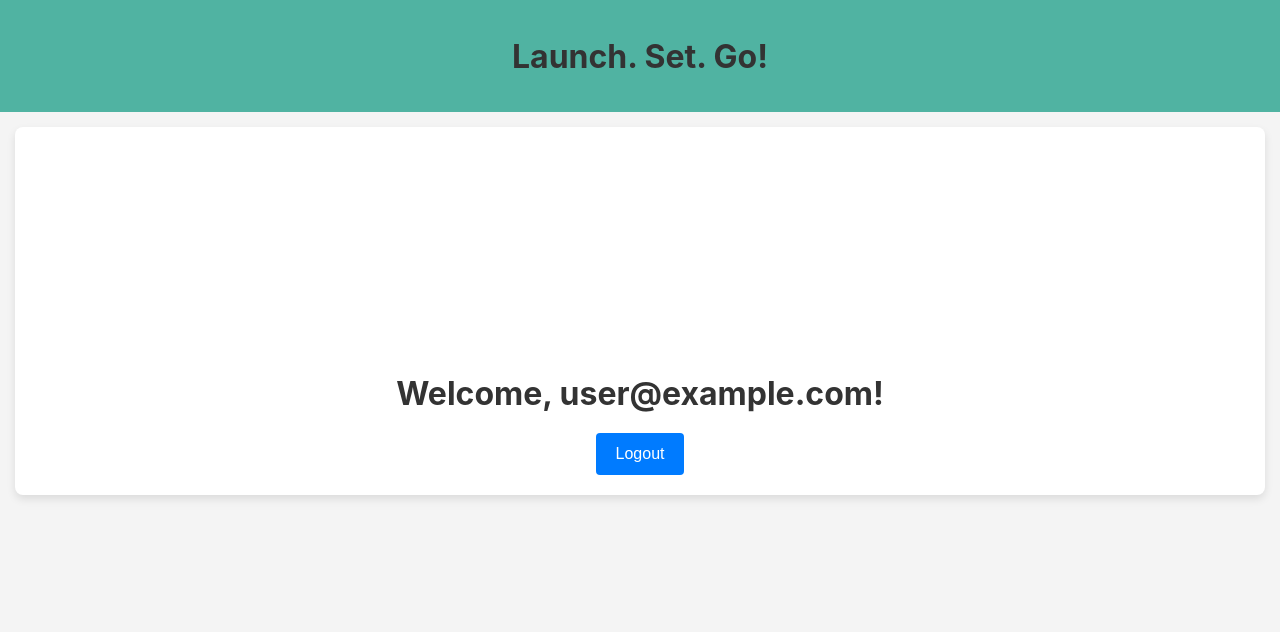
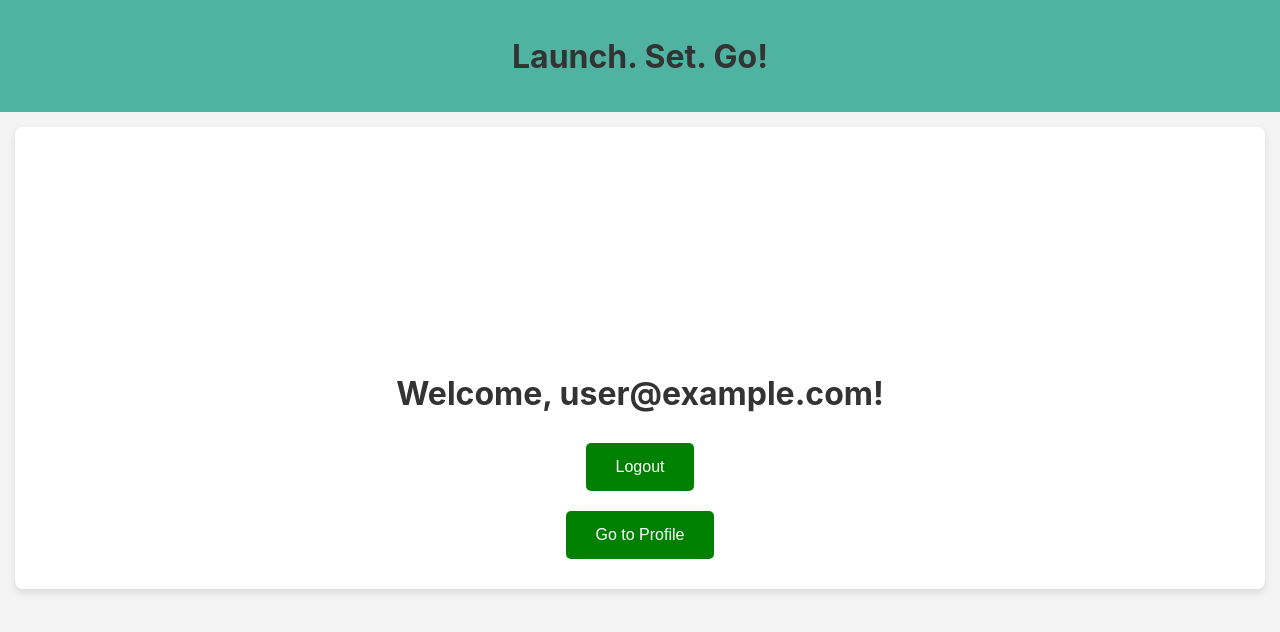
Before and after one commit to darrenmcl/LaunchSetGo, a React (Create React App) app: page /dashboard in a window 1280 px wide. Shown: the top 632 px of the page. Built offline with nearby package versions, Linux system fonts and the light colour scheme; no server answers; sample sign-in values are in the browser's storage; what reactfire would draw is missing.

Commit message:
Updated.

```diff
--- a/src/ProfilePage.css
+++ b/src/ProfilePage.css
@@ -1,12 +1,34 @@
 .profile-page {
-    display: flex;
-    flex-direction: column;
-    align-items: center;
-    padding: 20px;
-  }
+  max-width: 400px;
+  margin: auto;
+}
 
-  form {
-    display: flex;
-    flex-direction: column;
-    align-items: flex-start;
-  }
+form {
+  display: flex;
+  flex-direction: column;
+  gap: 16px;
+}
+
+label {
+  font-weight: bold;
+}
+
+input {
+  padding: 8px;
+  border-radius: 4px;
+  border: 1px solid #ccc;
+}
+
+button {
+  padding: 10px;
+  background-color: green;
+  color: white;
+  border: none;
+  border-radius: 4px;
+  cursor: pointer;
+}
+
+.error-message {
+  color: red;
+  font-weight: bold;
+}
--- a/src/ProfilePage.js
+++ b/src/ProfilePage.js
@@ -1,46 +1,47 @@
-import React, { useState } from 'react';
+import React, { useState, useEffect } from 'react';
 import { firebaseConfig } from './firebaseConfig.js';
 import { initializeApp } from 'firebase/app';
-import { getFirestore } from 'firebase/firestore';
-import { getAuth, createUserWithEmailAndPassword } from 'firebase/auth';
+import { getAuth, onAuthStateChanged } from 'firebase/auth';
+import { getFirestore, doc, setDoc } from 'firebase/firestore';
 import './ProfilePage.css';
 
-const app = initializeApp(firebaseConfig);
+const app = initializeApp(firebaseConfig);  // Make sure you're not initializing this multiple times across files
+const db = getFirestore(app);
 const auth = getAuth(app);
-const db = getFirestore(app);
 
 function ProfilePage() {
   const [name, setName] = useState('');
   const [email, setEmail] = useState('');
   const [isSubmitted, setIsSubmitted] = useState(false);
+  const [errorMessage, setErrorMessage] = useState('');
 
-  const handleNameChange = (event) => {
-    setName(event.target.value);
+  useEffect(() => {
+    const unsubscribe = onAuthStateChanged(auth, (user) => {
+      if (user) {
+        setEmail(user.email);
+      } else {
+        // Handle user not signed in
+      }
+    });
+
+    return () => unsubscribe();
+  }, []);
+
+  const handleNameChange = (e) => {
+    setName(e.target.value);
   };
 
-  const handleEmailChange = (event) => {
-    setEmail(event.target.value);
-  };
+  const handleSubmit = async (e) => {
+    e.preventDefault();
 
-  const handleSubmit = (event) => {
-    event.preventDefault();
-    createUserWithEmailAndPassword(auth, email, 'password')
-      .then((userCredential) => {
-        const user = userCredential.user;
-        db.collection('users').doc(user.uid).set({
-          name,
-          email,
-        })
-        .then(() => {
-          setIsSubmitted(true);
-        })
-        .catch((error) => {
-          console.error('Error adding user to database:', error);
-        });
-      })
-      .catch((error) => {
-        console.error('Error creating user:', error);
-      });
+    try {
+      const userDoc = doc(db, 'users', auth.currentUser.uid);
+      await setDoc(userDoc, { name, email });
+      setIsSubmitted(true);
+    } catch (error) {
+      console.error('Error adding user to database:', error);
+      setErrorMessage(error.message);
+    }
   };
 
   return (
@@ -50,13 +51,10 @@ function ProfilePage() {
           Name:
           <input type="text" value={name} onChange={handleNameChange} />
         </label>
-        <label>
-          Email:
-          <input type="email" value={email} onChange={handleEmailChange} />
-        </label>
         <button type="submit">Submit</button>
       </form>
-      {isSubmitted && <p>User created successfully!</p>}
+      {isSubmitted && <p>User updated successfully!</p>}
+      {errorMessage && <p className="error-message">{errorMessage}</p>}
     </div>
   );
 }
--- a/src/UserDashboard.css
+++ b/src/UserDashboard.css
@@ -29,3 +29,14 @@ div {
   button:hover {
     background-color: #0056b3;
   }
+
+  .goToProfileButton {
+    padding: 15px 30px;
+    font-size: 16px;
+    background-color: green;
+    color: white;
+    border: none;
+    border-radius: 5px;
+    margin: 10px;
+    cursor: pointer;
+  }
--- a/src/UserDashboard.js
+++ b/src/UserDashboard.js
@@ -34,12 +34,17 @@ import { firebaseConfig } from './firebaseConfig.js';
     }
   };
 
+  const goToProfile = () => {
+    navigate('/profile');
+  };
+
   return (
     <div>
       {user ? (
         <div>
           <h1>Welcome, {user.email}!</h1>
-            <button onClick={handleLogout}>Logout</button>
+          <button onClick={handleLogout} className="goToProfileButton">Logout</button>
+          <button onClick={goToProfile} className="goToProfileButton">Go to Profile</button>
         </div>
       ) : (
         <h1>Please log in to view your dashboard.</h1>
```
Lines whose indentation alone changed are shown as unchanged.
